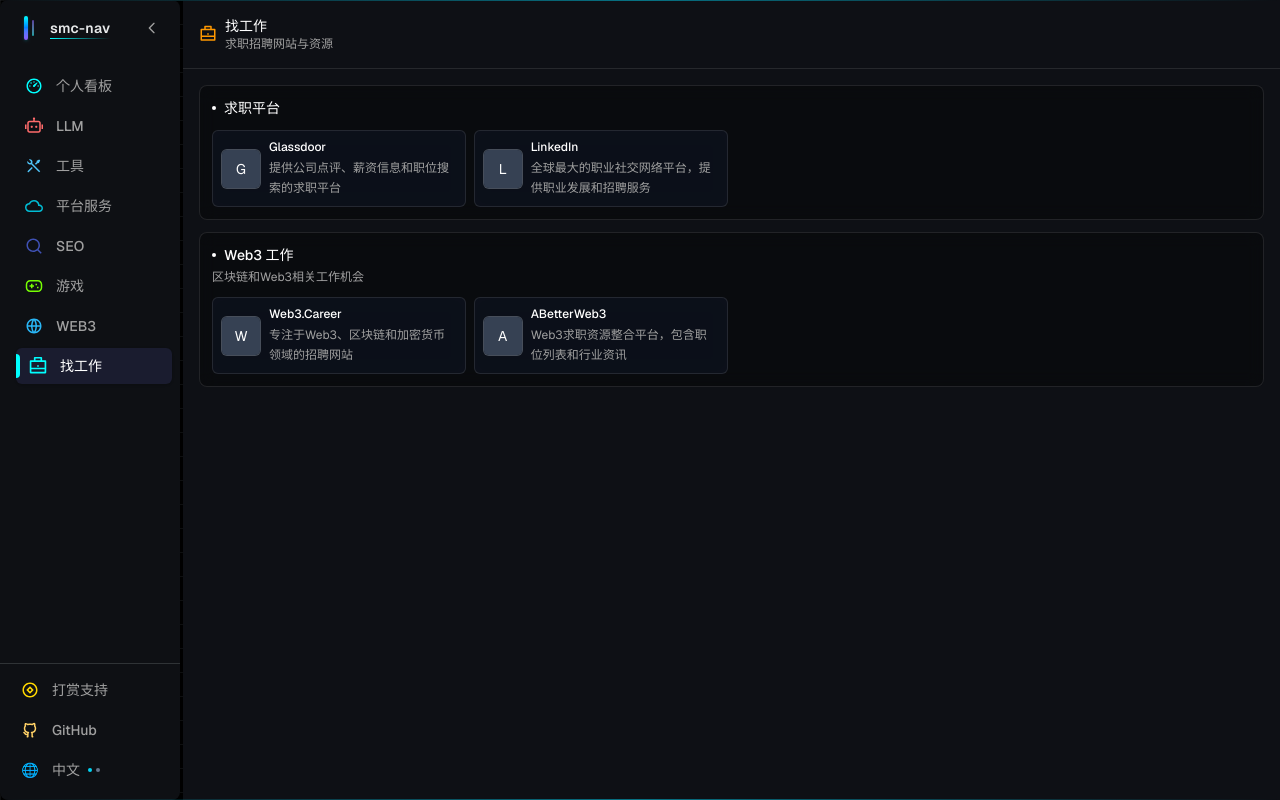
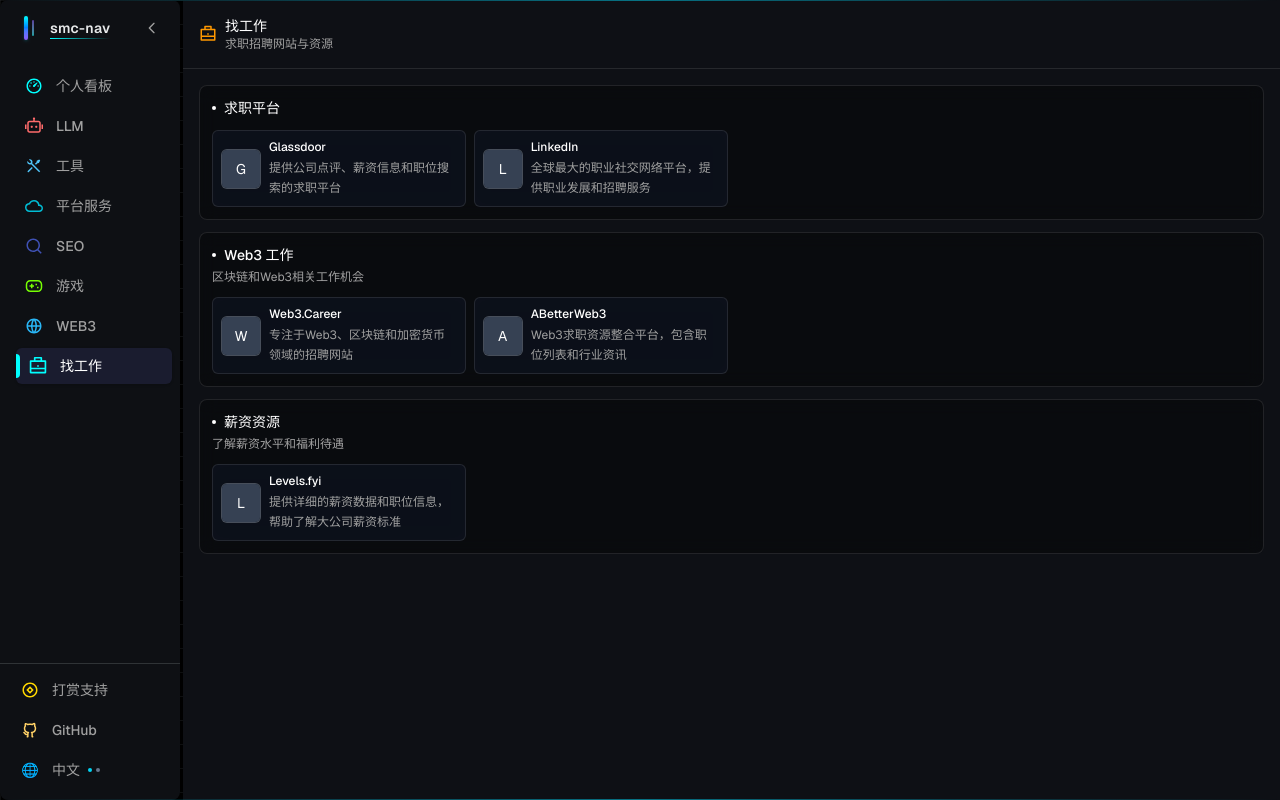
Before and after one commit to sumingcheng/smc-nav, a Next.js app: page /jobs in a window 1280 px wide. Built offline with nearby package versions, Linux system fonts and the light colour scheme.

Commit message:
feat: add new salary resources category with relevant websites and descriptions

```diff
--- a/src/data/jobs.tsx
+++ b/src/data/jobs.tsx
@@ -45,5 +45,18 @@
         },
       ],
     },
+    {
+      id: 'salary-resources',
+      name: '薪资资源',
+      description: '了解薪资水平和福利待遇',
+      websites: [
+        {
+          name: 'Levels.fyi',
+          url: 'https://www.levels.fyi/',
+          description: '提供详细的薪资数据和职位信息，帮助了解大公司薪资标准',
+          icon: 'https://www.google.com/s2/favicons?domain=levels.fyi&sz=64',
+        },
+      ],
+    },
   ],
 };
```
